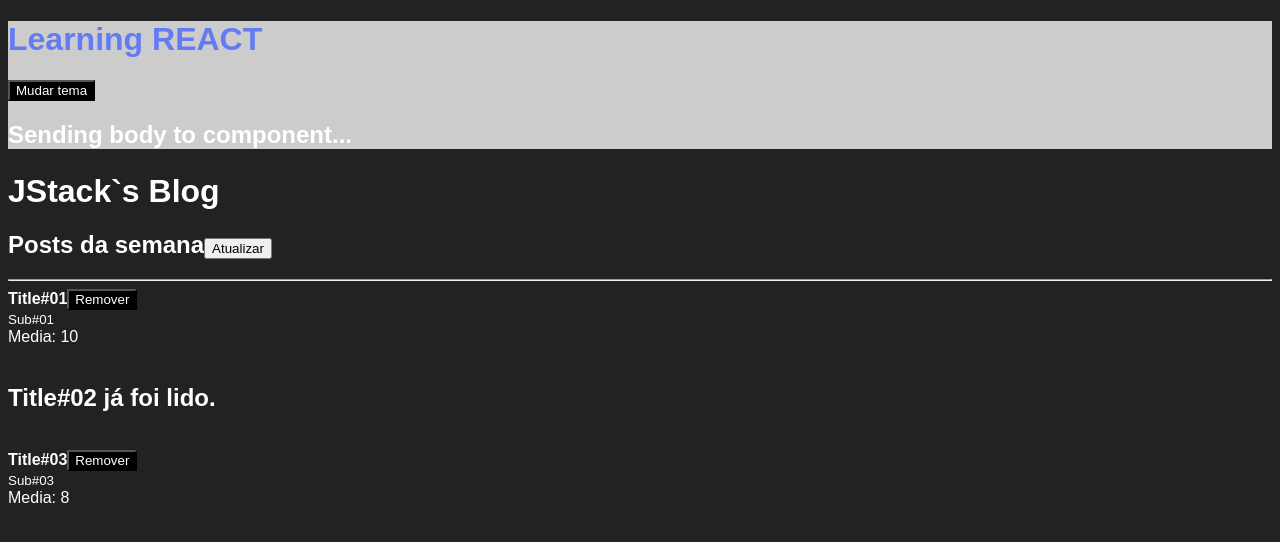
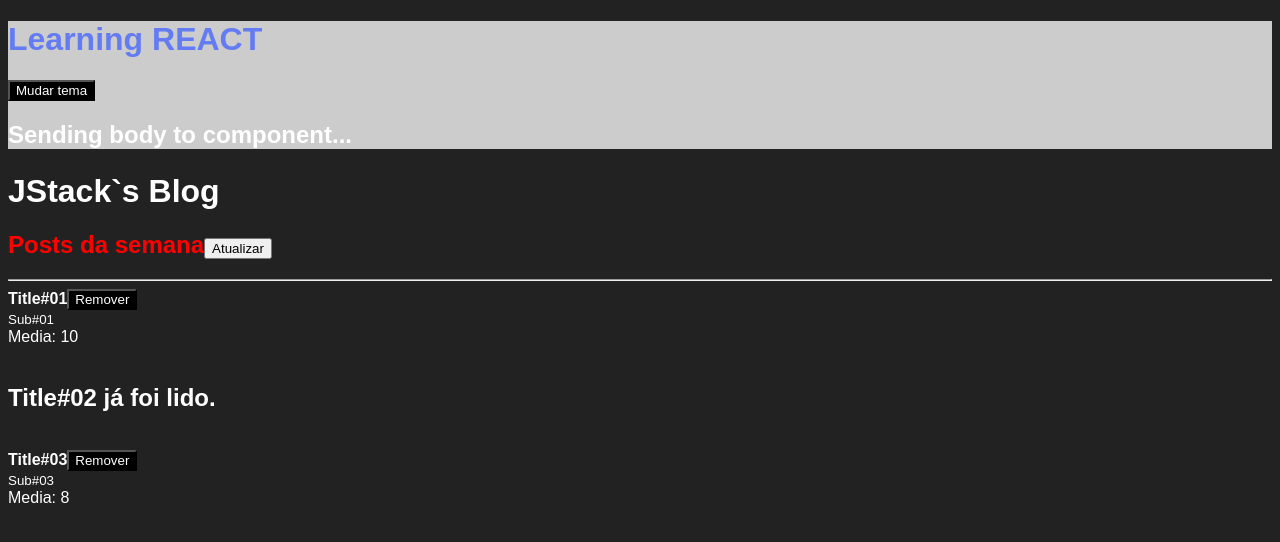
Before and after one commit to EduardoOrestes/learning-react, a React app in the folder react-fundamentos/: page / in a window 1280 px wide. Shown: the top 542 px of the page. Built offline with nearby package versions, Linux system fonts and the light colour scheme.

Commit message:
CSS Modules

```diff
--- a/react-fundamentos/src/App.js
+++ b/react-fundamentos/src/App.js
@@ -6,6 +6,8 @@
 import Post from './Post';
 import Header from './Header';
 import { ThemeProvider } from './ThemeContext';
+
+import * as styles from './App.module.css';
 
 const category = 'Posts da semana';
 // const title = 'Título da notícia';
@@ -58,7 +60,9 @@
 
       {/* added id 'idTitle' to tag */}
       <h1 id="idTitle">JStack`s Blog {console.log('Log dentro do JSX')}</h1>
-      <h2>
+      <h2
+        className={styles.title}
+      >
         {category}
         <button onClick={handleRefresh}>Atualizar</button>
       </h2>
--- /dev/null
+++ b/react-fundamentos/src/App.module.css
@@ -0,0 +1,3 @@
+.title {
+  color: #f00;
+}
```
